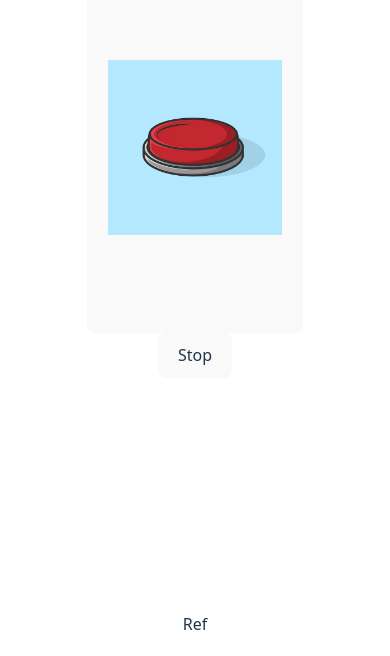
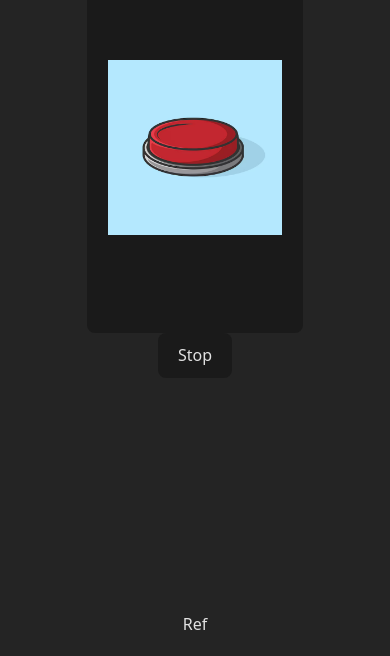
Before and after one commit to Kobscred/Ref, a React (Vite) app: page / in a window 390 px wide. Shown: the part 252-908 px from the top of the page. Built offline with nearby package versions, Linux system fonts and the light colour scheme.

Commit message:
no light mode + liste plus large en tel

```diff
--- a/src/App.jsx
+++ b/src/App.jsx
@@ -54,7 +54,7 @@ function RefList({ refPlayed, currentPlaying }) {
   // console.log(refPlayed)
 
   return (
-    <div className="ref-list flex flex-col p-5 md:h-screen w-[50%] overflow-y-auto">
+    <div className="ref-list flex flex-col p-5 md:h-screen w-[80%] md:w-[50%] overflow-y-auto">
       <h2 className='mx-auto'>Ref</h2>
       <ul className='text-gray-500'>
         {sounds.map((sound, index) => (
--- a/src/index.css
+++ b/src/index.css
@@ -54,7 +54,7 @@ button:focus-visible {
   outline: 4px auto -webkit-focus-ring-color;
 } */
 
-@media (prefers-color-scheme: light) {
+/* @media (prefers-color-scheme: light) {
   :root {
     color: #213547;
     background-color: #ffffff;
@@ -65,4 +65,4 @@ button:focus-visible {
   button {
     background-color: #f9f9f9;
   }
-}
+} */
```
